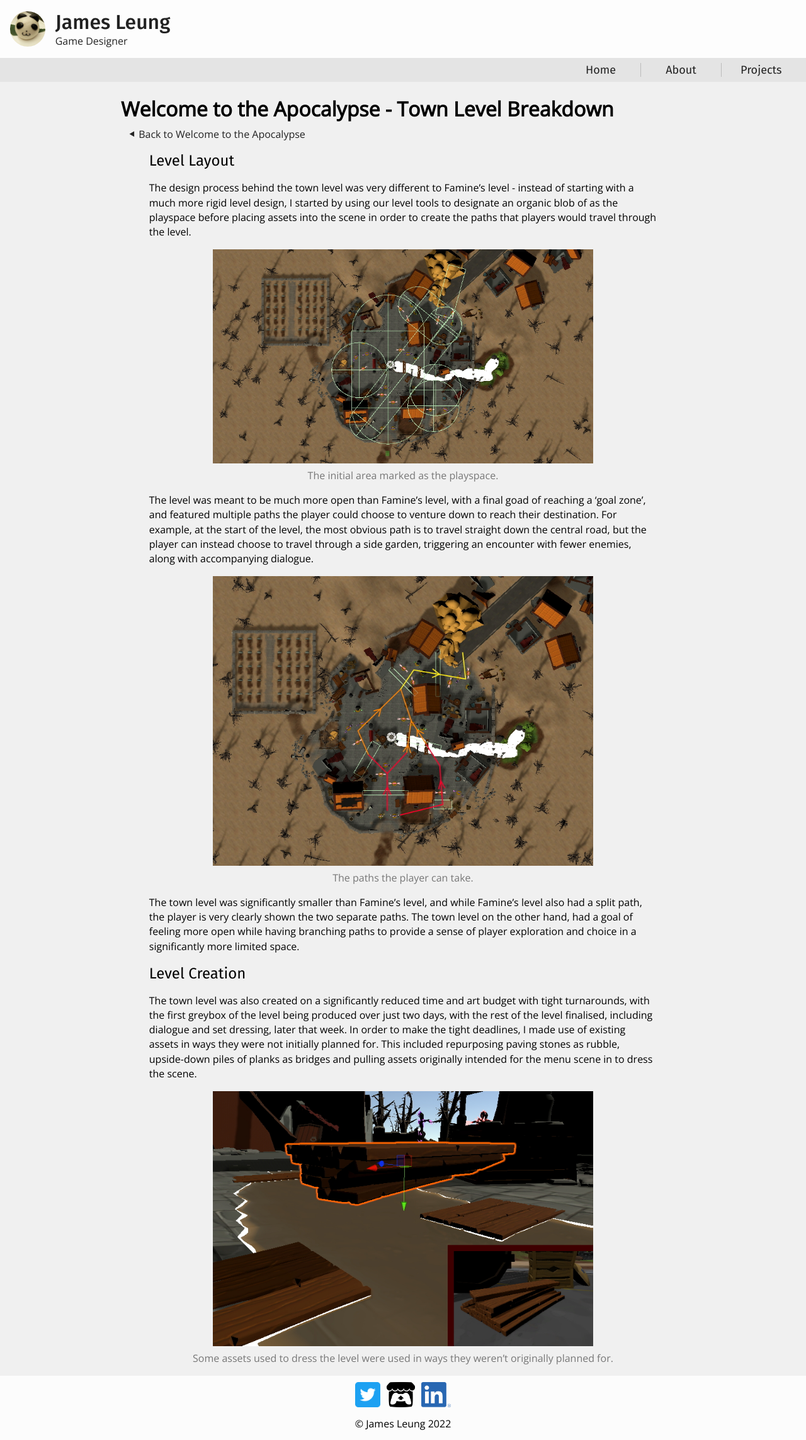
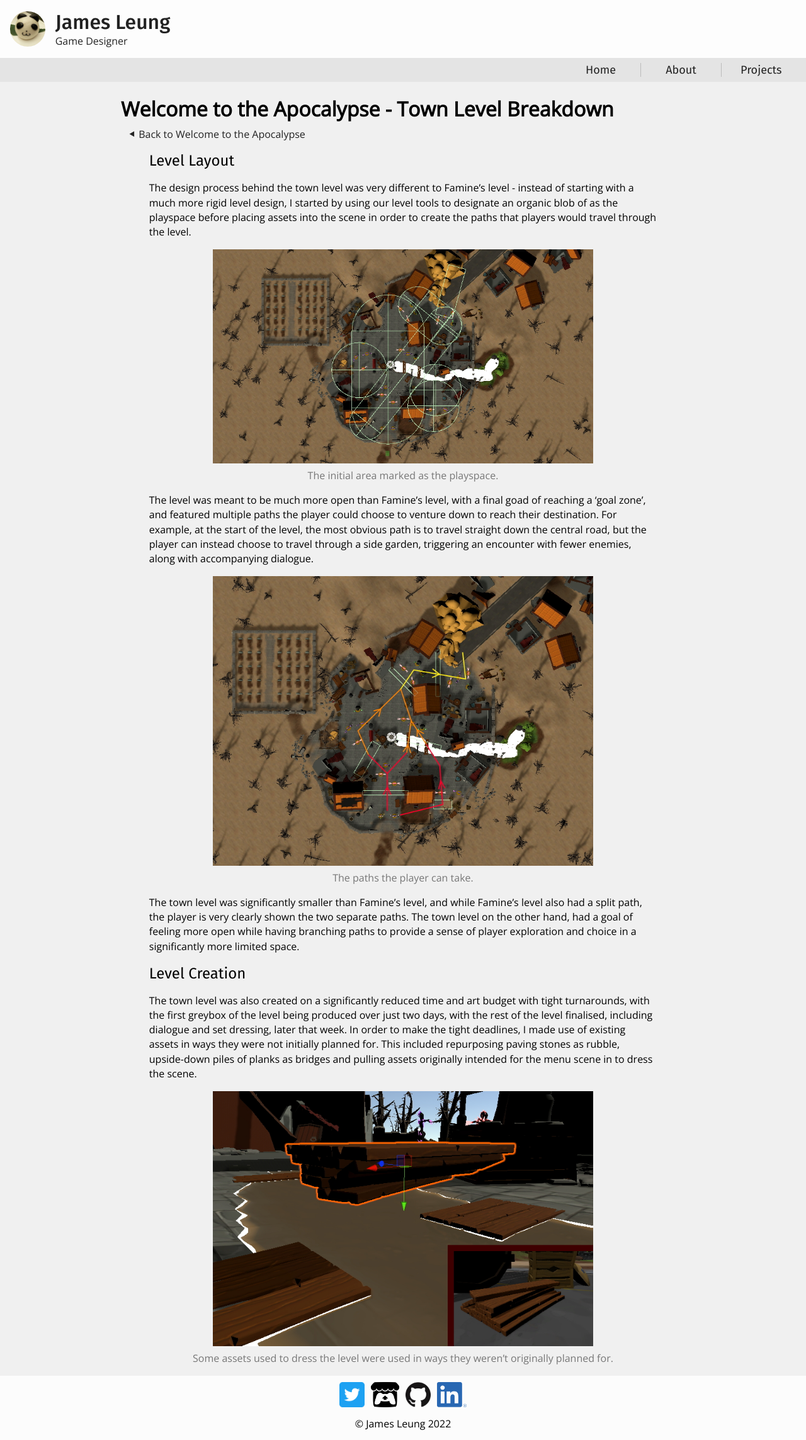
Before and after one commit to GhostEntity12/ghostentity12.github.io, a Jekyll site: the page built from breakdowns/wtta-town-level.md, in a window 1280 px wide. Shown: the whole page at 63% size. Built offline with Jekyll 4.4.1, drawn with Linux system fonts in a browser that asks for light colours.

Commit message:
Added GitHub link

```diff
--- a/_layouts/default.html
+++ b/_layouts/default.html
@@ -42,6 +42,7 @@
             <ul id="contact-links">
                 <li class="social-image"><a href="https://twitter.com/GhostEntity12"><img src="/assets/images/sites/twitter.png" alt="Twitter" /></a></li>
                 <li class="social-image"><a href="https://ghostentity12.itch.io/"><img src="/assets/images/sites/itch.png" alt="Itch.io" /></a></li>
+                <li class="social-image"><a href="https://github.com/GhostEntity12"><img src="/assets/images/sites/github.png" alt="GitHub" /></a></li>
                 <li class="social-image"><a href="https://www.linkedin.com/in/james-leung-9b28241bb"><img src="/assets/images/sites/linkedin.png" alt="LinkedIn" /></a></li>
             </ul>
             <p id="copyright-info">
```
